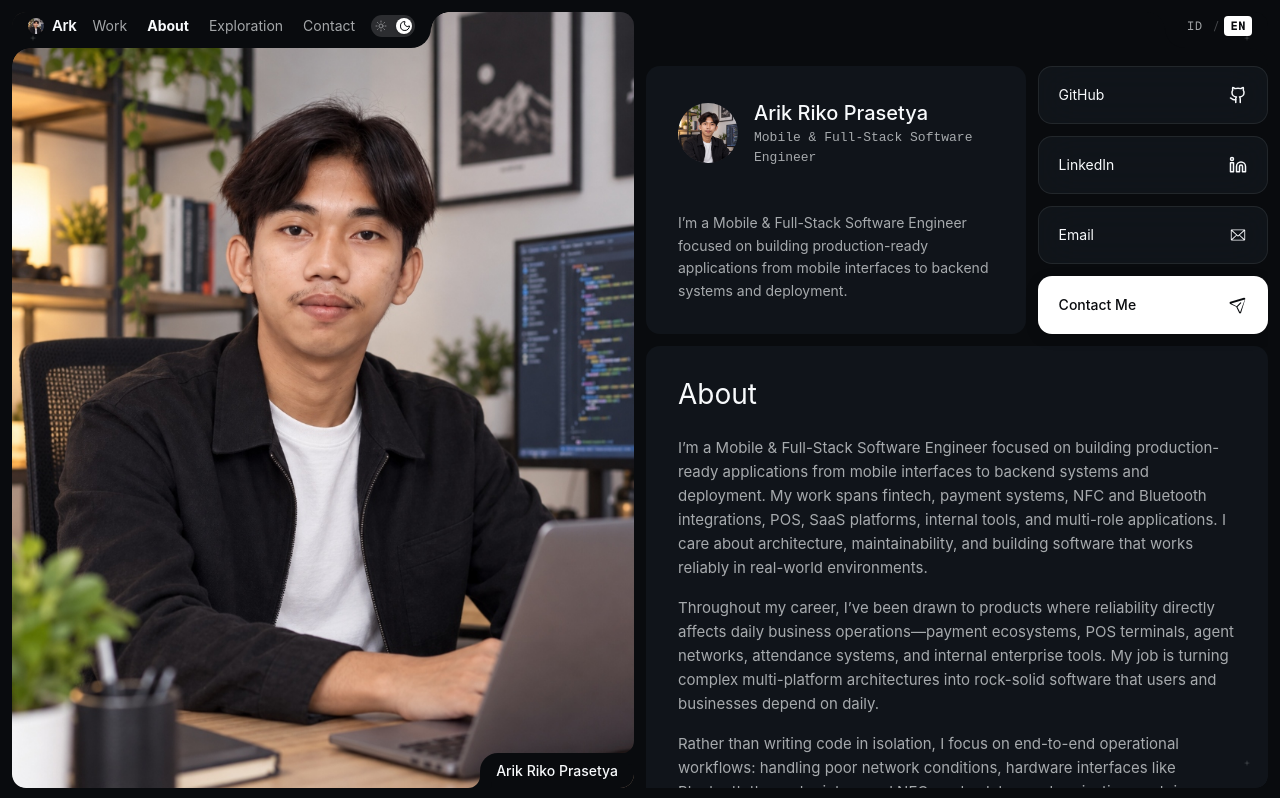
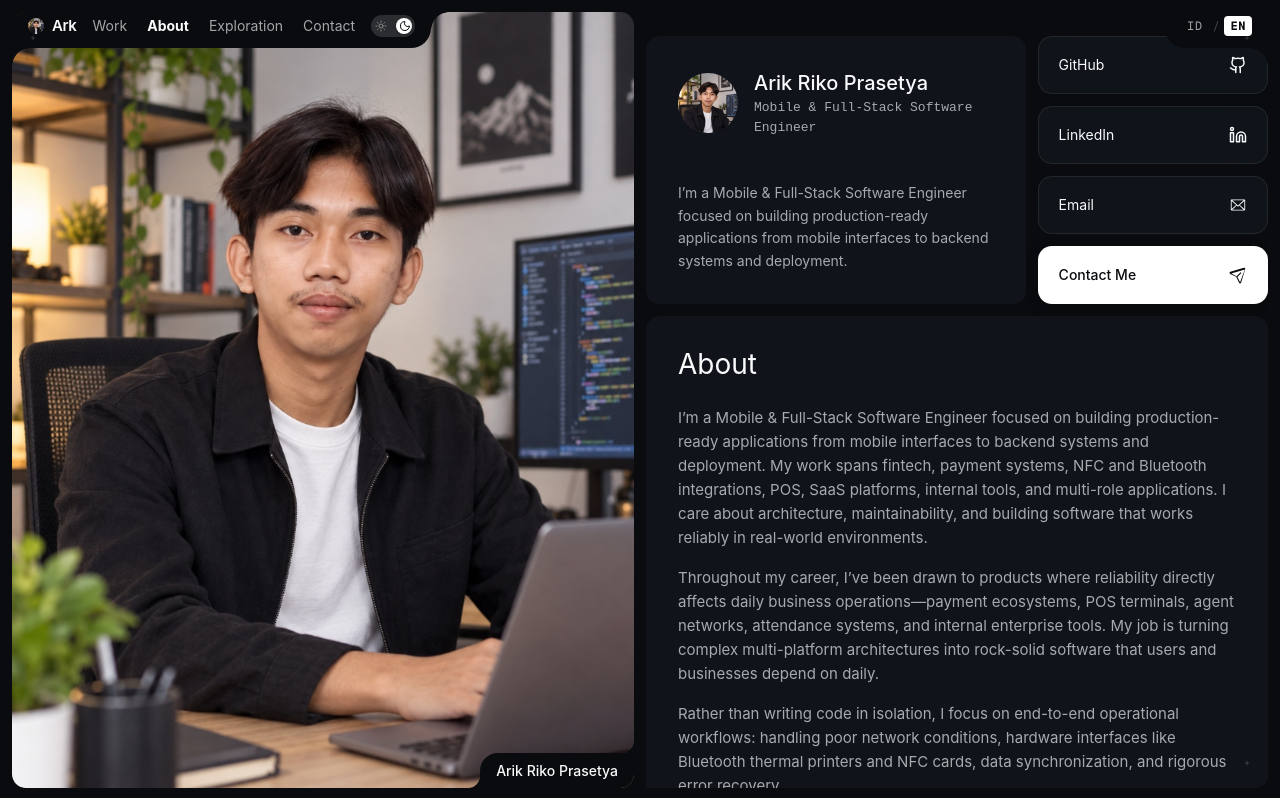
Before and after one commit to rikoarik/my-portfolio-v4, a Next.js app: page /about in a window 1280 px wide. Shown: the top 798 px of the page. Built offline with nearby package versions, Linux system fonts and the light colour scheme; a web font is replaced by a local one.

Commit message:
style(about): nudge profile card higher by adjusting padding-top to 24px

```diff
--- a/src/app/globals.css
+++ b/src/app/globals.css
@@ -856,7 +856,7 @@ html.lenis, html.lenis body {
 
 @media (min-width: 768px) {
   .about-content {
-    padding-top: 54px;
+    padding-top: 24px;
   }
 }
 
```
